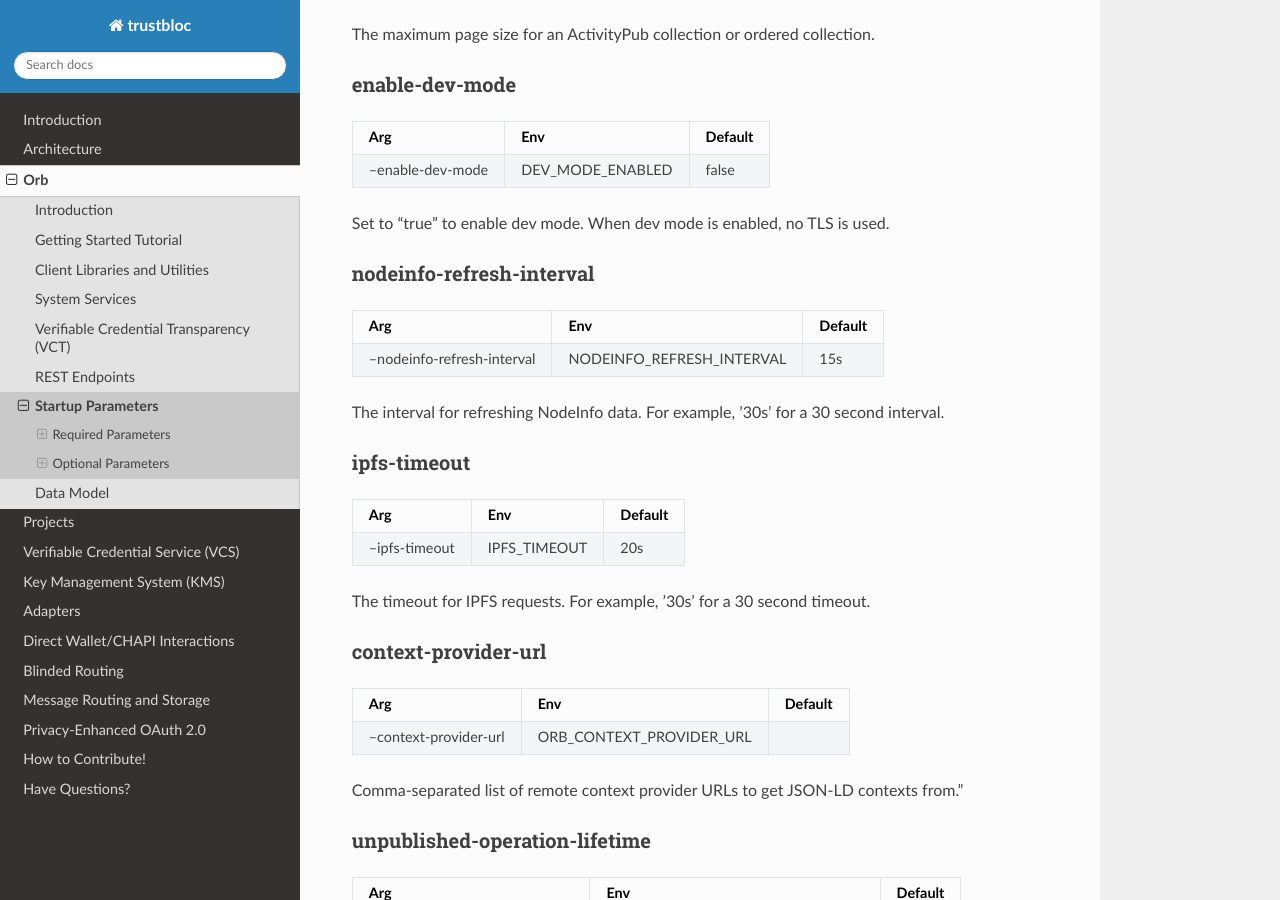
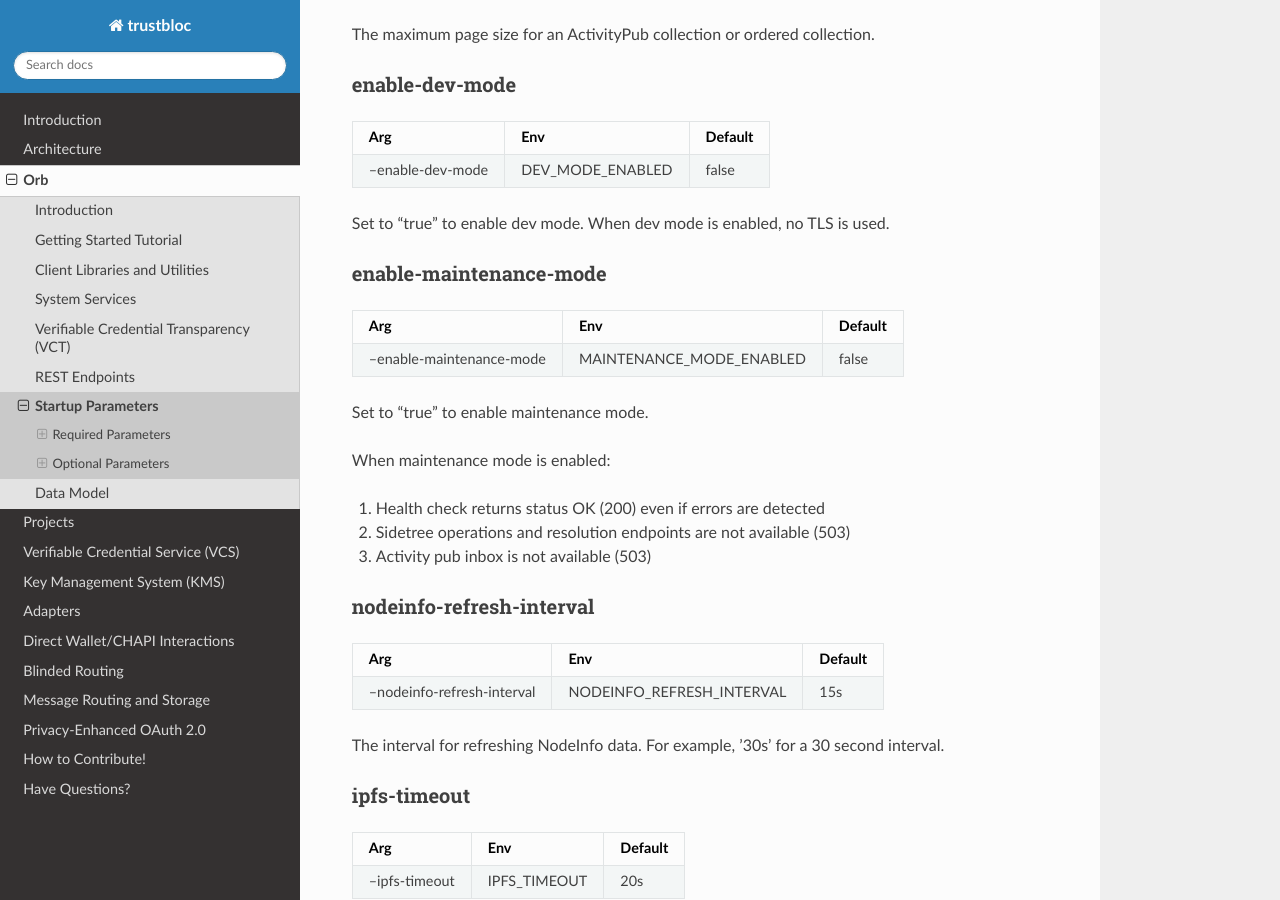
Before and after one commit to trustbloc/docs, a Sphinx documentation site: the page built from readthedocs/source/orb/parameters.md, in a window 1280 px wide and 900 px high, scrolled down 16783 px. Built offline with Sphinx 7.4.7 and the Read the Docs theme 2.0.0, drawn with Linux system fonts in a browser that asks for light colours.

Commit message:
chore: Add maintenance mode
Add maintenance mode

Signed-off-by: Sandra Vrtikapa <sandra.vrtikapa@securekey.com>

```diff
--- a/readthedocs/source/orb/parameters.md
+++ b/readthedocs/source/orb/parameters.md
@@ -687,6 +687,21 @@ The maximum page size for an ActivityPub collection or ordered collection.
 
 Set to "true" to enable dev mode. When dev mode is enabled, no TLS is used.
 
+### enable-maintenance-mode
+
+| Arg                        | Env                      | Default |
+|----------------------------|--------------------------|---------|
+| --enable-maintenance-mode  | MAINTENANCE_MODE_ENABLED | false   |
+
+Set to "true" to enable maintenance mode.
+
+When maintenance mode is enabled:
+
+1) Health check returns status OK (200) even if errors are detected
+2) Sidetree operations and resolution endpoints are not available (503)
+3) Activity pub inbox is not available (503)
+
+
 ### nodeinfo-refresh-interval
 
 | Arg                         | Env                        | Default |
```
